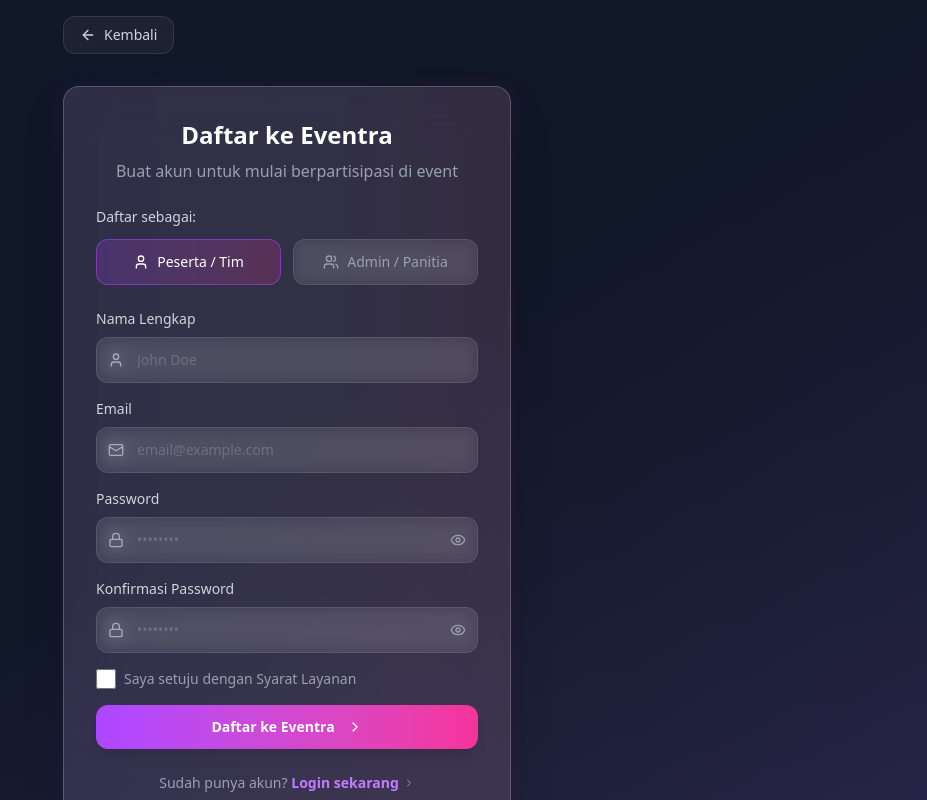
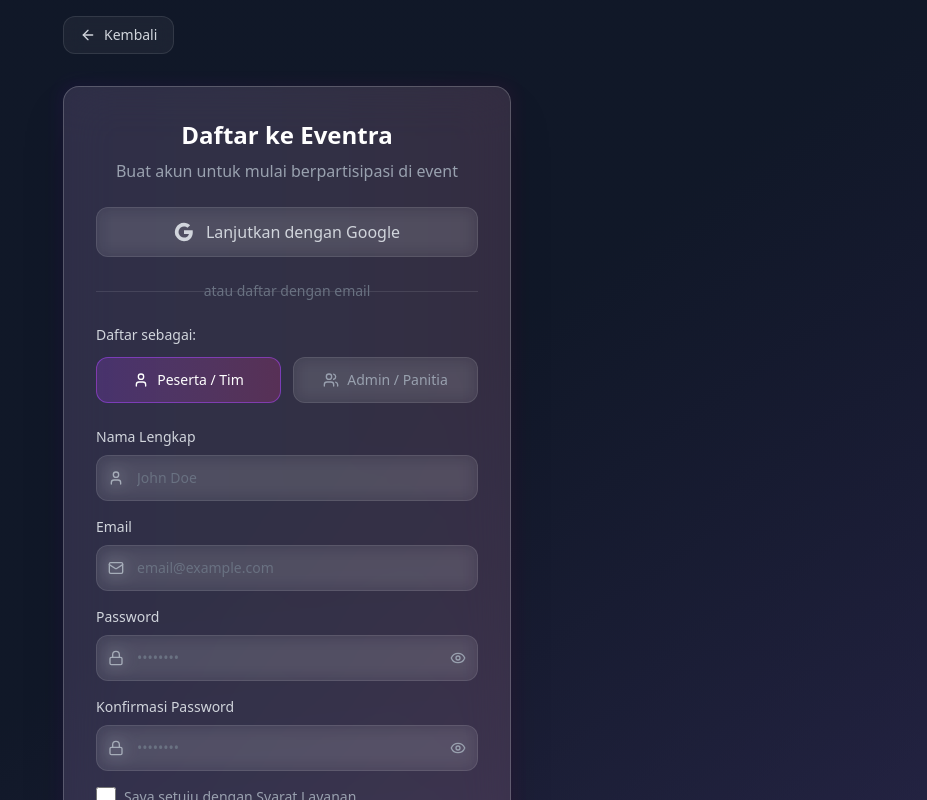
Before and after one commit to dhimasn15/eventra, a Next.js app: page /register in a window 1280 px wide. Shown: the top 800 px of the page, without its empty margins (353-1280 px from the left). Built offline with nearby package versions, Linux system fonts and the light colour scheme.

Commit message:
fitur login google

```diff
--- a/app/(auth)/login/page.tsx
+++ b/app/(auth)/login/page.tsx
@@ -84,7 +84,7 @@
   }
 
   const handleGoogleLogin = () => {
-    console.log('Google login clicked')
+    signIn('google', { callbackUrl: '/' })
   }
 
   return (
--- a/app/(auth)/register/page.tsx
+++ b/app/(auth)/register/page.tsx
@@ -40,6 +40,10 @@
   const [registerError, setRegisterError] = useState<string | null>(null)
   const [successMessage, setSuccessMessage] = useState<string | null>(null)
   const router = useRouter()
+
+  const handleGoogleRegister = () => {
+    signIn('google', { callbackUrl: '/' })
+  }
 
   const {
     register,
@@ -142,6 +146,31 @@
                   {registerError}
                 </div>
               )}
+            </div>
+
+            {/* Google Register Button */}
+            <button
+              onClick={handleGoogleRegister}
+              className="w-full mb-6 group flex items-center justify-center gap-3 py-3 rounded-xl backdrop-blur-sm bg-white/5 border border-white/10 text-gray-300 hover:bg-white/10 hover:text-white transition-all duration-300"
+              type="button"
+            >
+              <svg className="w-5 h-5" viewBox="0 0 24 24">
+                <path fill="currentColor" d="M22.56 12.25c0-.78-.07-1.53-.2-2.25H12v4.26h5.92c-.26 1.37-1.04 2.53-2.21 3.31v2.77h3.57c2.08-1.92 3.28-4.74 3.28-8.09z"/>
+                <path fill="currentColor" d="M12 23c2.97 0 5.46-.98 7.28-2.66l-3.57-2.77c-.98.66-2.23 1.06-3.71 1.06-2.86 0-5.29-1.93-6.16-4.53H2.18v2.84C3.99 20.53 7.7 23 12 23z"/>
+                <path fill="currentColor" d="M5.84 14.09c-.22-.66-.35-1.36-.35-2.09s.13-1.43.35-2.09V7.07H2.18C1.43 8.55 1 10.22 1 12s.43 3.45 1.18 4.93l2.85-2.22.81-.62z"/>
+                <path fill="currentColor" d="M12 5.38c1.62 0 3.06.56 4.21 1.64l3.15-3.15C17.45 2.09 14.97 1 12 1 7.7 1 3.99 3.47 2.18 7.07l3.66 2.84c.87-2.6 3.3-4.53 6.16-4.53z"/>
+              </svg>
+              <span>Lanjutkan dengan Google</span>
+            </button>
+
+            {/* Divider */}
+            <div className="relative mb-6">
+              <div className="absolute inset-0 flex items-center">
+                <div className="w-full border-t border-white/10"></div>
+              </div>
+              <div className="relative flex justify-center text-sm">
+                <span className="px-3 bg-transparent text-gray-500">atau daftar dengan email</span>
+              </div>
             </div>
 
             {/* Role Selection */}
--- a/app/api/auth/[...nextauth]/route.ts
+++ b/app/api/auth/[...nextauth]/route.ts
@@ -1,5 +1,6 @@
 import NextAuth, { type NextAuthConfig, type DefaultSession } from "next-auth"
 import CredentialsProvider from "next-auth/providers/credentials"
+import GoogleProvider from "next-auth/providers/google"
 import { connectDB } from "@/lib/mongodb"
 import User from "@/models/User"
 import bcrypt from "bcryptjs"
@@ -28,6 +29,10 @@
 
 export const authOptions: NextAuthConfig = {
   providers: [
+    GoogleProvider({
+      clientId: process.env.GOOGLE_CLIENT_ID!,
+      clientSecret: process.env.GOOGLE_CLIENT_SECRET!,
+    }),
     CredentialsProvider({
       name: "Credentials",
       credentials: {
@@ -72,6 +77,35 @@
     }),
   ],
   callbacks: {
+    async signIn({ user, account }) {
+      if (account?.provider === "google") {
+        try {
+          await connectDB()
+          const existingUser = await User.findOne({ email: user.email?.toLowerCase() })
+
+          if (!existingUser) {
+            // Create new user from Google account
+            const newUser = await User.create({
+              name: user.name,
+              email: user.email?.toLowerCase(),
+              password: await bcrypt.hash(Math.random().toString(36), 10), // Random password for OAuth users
+              role: "participant",
+              provider: "google",
+              image: user.image,
+            })
+            user.id = newUser._id.toString()
+            ;(user as any).role = "participant"
+          } else {
+            user.id = existingUser._id.toString()
+            ;(user as any).role = existingUser.role
+          }
+        } catch (error) {
+          console.error("Google signIn error:", error)
+          return false
+        }
+      }
+      return true
+    },
     async jwt({ token, user, trigger, session }) {
       if (user) {
         token.id = user.id
```
